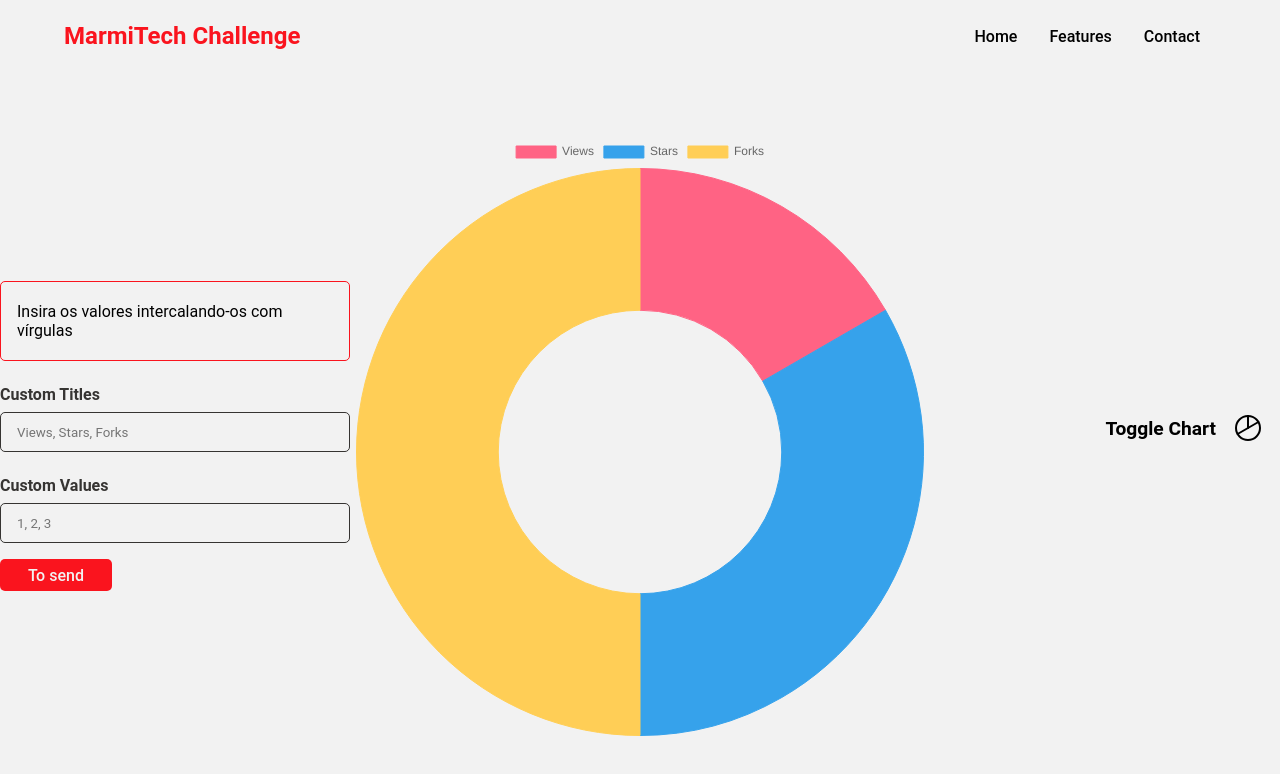
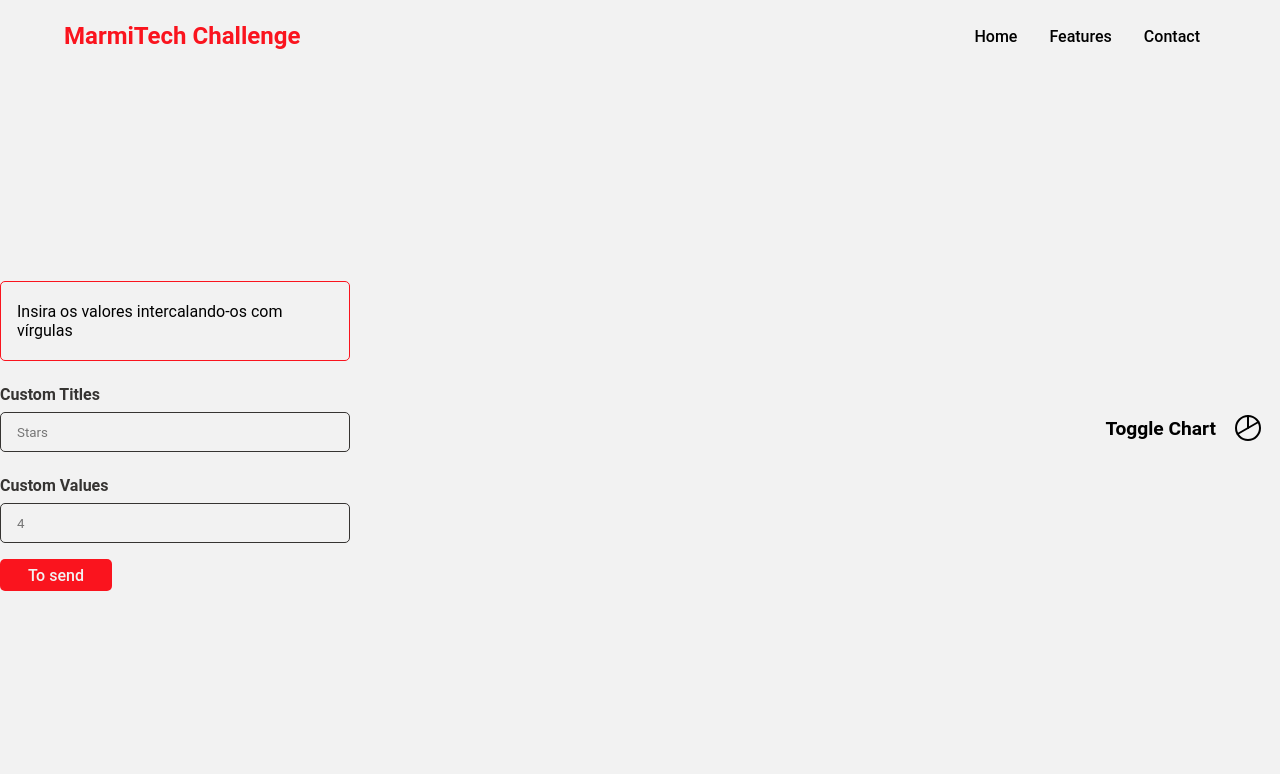
Before and after one commit to banRayan/marmiTech-challenge, a React (Vite) app: page /custom in a window 1280 px wide. Shown: the top 774 px of the page. Built offline with nearby package versions, Linux system fonts and the light colour scheme; no server answers.

Commit message:
Updated charts build function

```diff
--- a/src/screens/Custom/index.jsx
+++ b/src/screens/Custom/index.jsx
@@ -8,11 +8,19 @@ import Header from "../../components/Header";
 import { Button, Chart, ChartsButton, ChartsButtonContainer, Container, InputContainer, InputLabels, InputValue, MainContent, Title, Warn } from "./styles";
 
 const Custom = () => {
+    const [dataTitle, setDataTitle] = useState([]);
+    const [inputDataTitle, setInputDataTitle] = useState();
+    const [dataValue, setDataValue] = useState([]);
+    const [inputDataValue, setInputDataValue] = useState();
+
+    const [booleanCharts, setBooleanCharts] = useState(false)
+
+    /*
     const [dataNumber, setDataNumber] = useState([1, 2, 3]);
     const [inputNumber, setInputNumber] = useState([]);
     const [dataString, setDataString] = useState(['Views', 'Stars', 'Forks']);
     const [inputString, setInputString] = useState([]);
-    const [booleanCharts, setBooleanCharts] = useState(false)
+
 
 
 
@@ -28,6 +36,28 @@ const Custom = () => {
             numberArray.push(parseInt(number[i]));
         setDataNumber(numberArray);
     }
+*/
+    const handleInputData = () => {
+        const newDataTitles = [
+            ...dataTitle,
+            inputDataTitle
+        ]
+
+        setDataTitle(newDataTitles)
+
+        const newDataValue = [
+            ...dataValue,
+            inputDataValue
+        ]
+
+        const arrayValue = []
+        let lenght = newDataValue.length;
+        for (let i = 0; i < lenght; i++)
+            arrayValue.push(parseInt(newDataValue[i]))
+
+
+        setDataValue(arrayValue)
+    }
 
     const toggleChart = () => {
         setBooleanCharts(toggle => !toggle);
@@ -35,11 +65,11 @@ const Custom = () => {
     }
 
     const data = {
-        labels: dataString,
+        labels: dataTitle,
         datasets: [
             {
                 label: '# of Votes',
-                data: dataNumber,
+                data: dataValue,
                 backgroundColor: [
                     'rgba(255, 99, 132, 1)',
                     'rgba(54, 162, 235, 1)',
@@ -70,17 +100,21 @@ const Custom = () => {
                     <InputLabels>Custom Titles</InputLabels>
                     <InputValue
                         type='text'
-                        onChange={e => setInputString(e.target.value)}
-                        placeholder='Views, Stars, Forks'
+                        onChange={e => setInputDataTitle(e.target.value)}
+                        placeholder='Stars'
+                        required
                     />
                     <InputLabels>Custom Values</InputLabels>
                     <InputValue
-                        type='text'
-                        onChange={e => setInputNumber(e.target.value)}
-                        placeholder='1, 2, 3'
+                        type='number'
+                        onChange={e => setInputDataValue(e.target.value)}
+                        placeholder='4'
+                        required
                     />
+                    <Button onClick={handleInputData}>To send</Button>
 
-                    <Button onClick={handleNumberInput}>To send</Button>
+
+
                 </InputContainer>
                 <Chart>
                     {
@@ -99,8 +133,11 @@ const Custom = () => {
                                 height={500}
                                 options={{ maintainAspectRatio: false }}
                             />
+
                     }
                 </Chart>
+
+
                 <InputContainer>
                     <ChartsButtonContainer>
                         <ChartsButton onClick={toggleChart}>Toggle Chart <ChartPie size={32} style={{ marginLeft: 16 }} /></ChartsButton>
```
